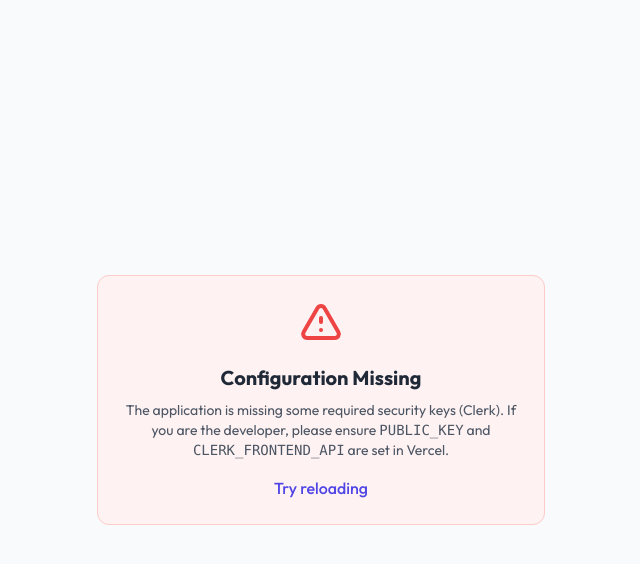
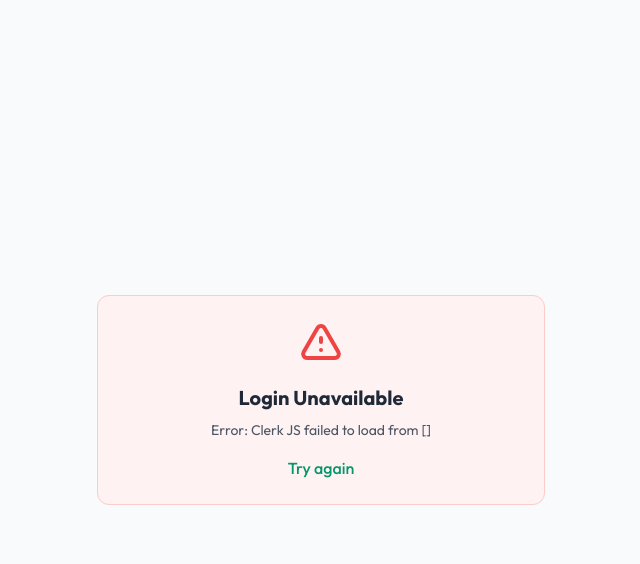
Before and after one commit to Narvent/NutrifyKE, a Flask app: template templates/login.html in a window 1280 px wide. Shown: the top 564 px of the page, without its empty margins (319-959 px from the left). Run offline with Flask 3, Linux system fonts and the light colour scheme; the template is opened without the code that fills it: most values are stand-ins (such as "Sample title", 1, 10 or a date in 2020); some libraries are stand-ins or nearby versions.

Commit message:
fix: add debugging logs and robust Clerk loading to templates

```diff
--- a/templates/login.html
+++ b/templates/login.html
@@ -12,7 +12,6 @@
             font-family: 'Outfit', sans-serif;
         }
 
-        /* Style Clerk to blend with our design */
         .cl-card {
             box-shadow: none !important;
             border: 1px solid #f3f4f6 !important;
@@ -33,20 +32,18 @@
     <div class="w-full max-w-md">
         <!-- Error Container (Hidden by default) -->
         <div id="config-error" class="hidden bg-red-50 border border-red-200 p-6 rounded-xl text-center">
-            <div class="text-red-500 mb-4">
-                <svg class="w-12 h-12 mx-auto" fill="none" stroke="currentColor" viewBox="0 0 24 24">
+            <div class="text-red-500 mb-4 text-center flex justify-center">
+                <svg class="w-12 h-12" fill="none" stroke="currentColor" viewBox="0 0 24 24">
                     <path stroke-linecap="round" stroke-linejoin="round" stroke-width="2"
                         d="M12 9v2m0 4h.01m-6.938 4h13.856c1.54 0 2.502-1.667 1.732-3L13.732 4c-.77-1.333-2.694-1.333-3.464 0L3.34 16c-.77 1.333.192 3 1.732 3z">
                     </path>
                 </svg>
             </div>
-            <h2 class="text-xl font-bold text-gray-800 mb-2">Configuration Missing</h2>
-            <p class="text-gray-600 text-sm mb-4">
-                The application is missing some required security keys (Clerk).
-                If you are the developer, please ensure <code>PUBLIC_KEY</code> and <code>CLERK_FRONTEND_API</code> are
-                set in Vercel.
+            <h2 class="text-xl font-bold text-gray-800 mb-2">Login Unavailable</h2>
+            <p id="error-message" class="text-gray-600 text-sm mb-4">
+                We're having trouble connecting to the authentication service.
             </p>
-            <a href="/" class="text-indigo-600 hover:underline font-medium">Try reloading</a>
+            <a href="/login" class="text-emerald-600 hover:underline font-medium">Try again</a>
         </div>
 
         <div id="sign-in"></div>
@@ -54,39 +51,63 @@
 
     {% if clerk_frontend_api and clerk_publishable_key %}
     <script async crossorigin="anonymous"
-        src="https://{{ clerk_frontend_api }}/npm/@clerk/clerk-js@latest/dist/clerk.browser.js"
+        src="https://{{ clerk_frontend_api }}/npm/@clerk/clerk-js@5/dist/clerk.browser.js"
         data-clerk-publishable-key="{{ clerk_publishable_key }}">
         </script>
     <script>
+        console.log("Clerk Config:", { fapi: "{{ clerk_frontend_api }}", pk: "{{ clerk_publishable_key[:10] }}..." });
+
         window.addEventListener('load', async function () {
+            const signInDiv = document.getElementById('sign-in');
+            const errorDiv = document.getElementById('config-error');
+            const errMsg = document.getElementById('error-message');
+
             try {
                 if (typeof Clerk === 'undefined') {
-                    throw new Error('Clerk not loaded');
+                    // Wait a bit more if script is still loading (async)
+                    console.log("Clerk not ready, waiting...");
+                    let retries = 0;
+                    while (typeof Clerk === 'undefined' && retries < 10) {
+                        await new Promise(r => setTimeout(r, 500));
+                        retries++;
                     }
+                }
+
+                if (typeof Clerk === 'undefined') {
+                    throw new Error('Clerk JS failed to load from {{ clerk_frontend_api }}');
+                }
+
+                console.log("Initializing Clerk...");
                 await Clerk.load();
+                console.log("Clerk loaded successfully");
 
                 if (Clerk.user) {
+                    console.log("User already active, syncing...");
                     await syncAndRedirect(Clerk.user);
                 } else {
-                    Clerk.mountSignIn(document.getElementById('sign-in'), {
-                        appearance: {
-                            variables: { colorPrimary: '#059669' },
-                        },
-                        afterSignInUrl: '#',
+                    console.log("Mounting SignIn...");
+                    Clerk.mountSignIn(signInDiv, {
+                        appearance: { variables: { colorPrimary: '#059669' } },
+                        afterSignInUrl: window.location.origin
                     });
 
                     Clerk.addListener(({ user }) => {
-                        if (user) syncAndRedirect(user);
+                        if (user) {
+                            console.log("Login success, syncing...");
+                            syncAndRedirect(user);
+                        }
                     });
                 }
             } catch (err) {
-                console.error("Clerk Init Error:", err);
-                document.getElementById('sign-in').classList.add('hidden');
-                document.getElementById('config-error').classList.remove('hidden');
+                console.error("Clerk initialization failed:", err);
+                signInDiv.classList.add('hidden');
+                errorDiv.classList.remove('hidden');
+                errMsg.innerText = "Error: " + err.message;
             }
         });
 
         async function syncAndRedirect(user) {
+            try {
                 const response = await fetch('/sync-user', {
                     method: 'POST',
                     headers: { 'Content-Type': 'application/json' },
@@ -97,7 +118,12 @@
                     })
                 });
                 if (response.ok) {
-                window.location.href = "{{ url_for('home') }}";
+                    window.location.href = "/";
+                } else {
+                    console.error("Sync failed:", await response.text());
+                }
+            } catch (err) {
+                console.error("Sync error:", err);
             }
         }
     </script>
@@ -106,6 +132,7 @@
         window.addEventListener('load', function () {
             document.getElementById('sign-in').classList.add('hidden');
             document.getElementById('config-error').classList.remove('hidden');
+            document.getElementById('error-message').innerText = "Missing PUBLIC_KEY or Frontend API. Check Vercel settings.";
         });
     </script>
     {% endif %}
```
Also changed, not shown: templates/register.html (+40 -20 lines). Lines whose indentation alone changed are shown as unchanged.
